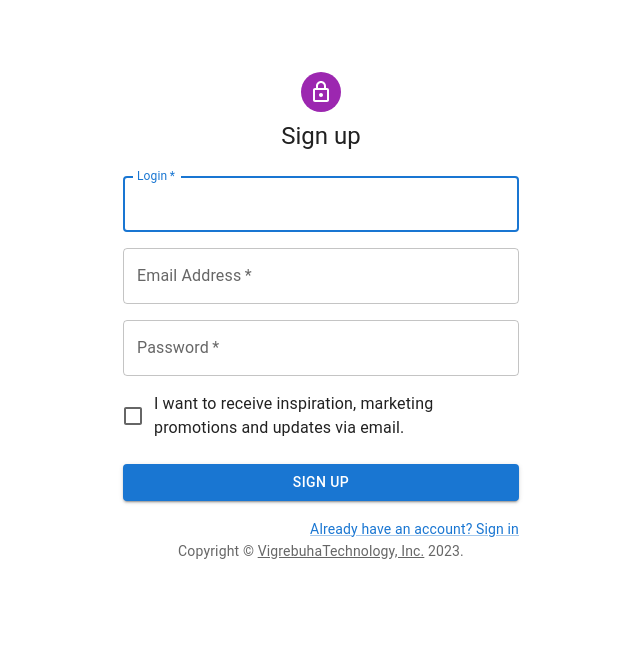
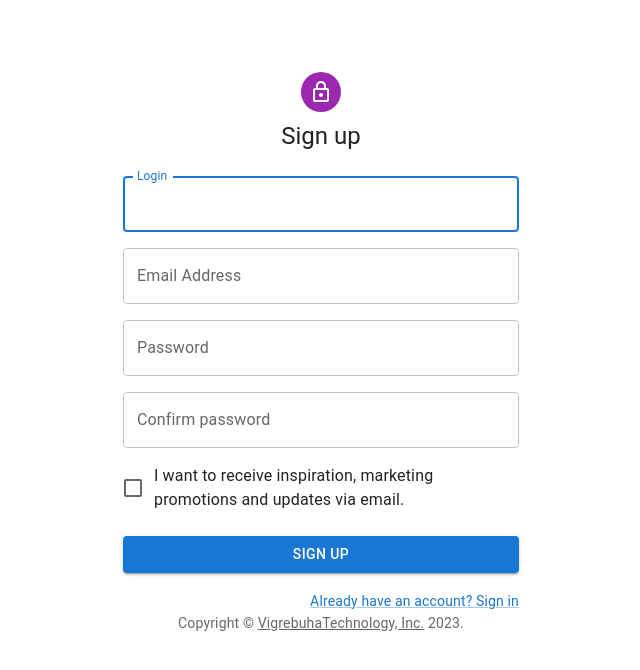
Before and after one commit to sofrin/ok-mom, a React (Vite) app: page /SignUp in a window 1280 px wide. Shown: the top 670 px of the page, without its empty margins (319-959 px from the left). Built offline with nearby package versions, Linux system fonts and the light colour scheme.

Commit message:
added SignUp validation

```diff
--- a/package.json
+++ b/package.json
@@ -12,11 +12,14 @@
   "dependencies": {
     "@emotion/react": "^11.11.1",
     "@emotion/styled": "^11.11.0",
+    "@hookform/resolvers": "^3.3.1",
     "@mui/icons-material": "^5.14.8",
     "@mui/material": "^5.14.8",
     "react": "^18.2.0",
     "react-dom": "^18.2.0",
-    "react-router-dom": "^6.15.0"
+    "react-hook-form": "^7.46.1",
+    "react-router-dom": "^6.15.0",
+    "zod": "^3.22.2"
   },
   "devDependencies": {
     "@types/react": "^18.2.15",
--- a/src/pages/Landing.tsx
+++ b/src/pages/Landing.tsx
@@ -75,11 +75,9 @@ export const Landing = () => {
           <li><NavLink className=" font-medium text-xl   text-black  " to="/">Mobile app</NavLink></li>
           <li><NavLink className=" font-medium text-xl   text-black " to="/">Community</NavLink></li>
           <li><NavLink className=" font-medium text-xl   text-black " to="/">Company</NavLink></li>
-
         </ul>
         <p className="opacity-80 w-[240px] "> © VigrebuhaTechnology, Inc. 2023. We love our users!</p>
       </nav>
     </footer>
-
   </>;
 };
--- a/src/pages/SIgnUp.tsx
+++ b/src/pages/SIgnUp.tsx
@@ -1,4 +1,3 @@
-import * as React from 'react';
 import Avatar from '@mui/material/Avatar';
 import Button from '@mui/material/Button';
 import CssBaseline from '@mui/material/CssBaseline';
@@ -13,6 +12,22 @@ import Typography from '@mui/material/Typography';
 import Container from '@mui/material/Container';
 import { createTheme, ThemeProvider } from '@mui/material/styles';
 import { useNavigate } from 'react-router-dom';
+import { useForm } from 'react-hook-form';
+import { z } from 'zod'
+import { zodResolver } from '@hookform/resolvers/zod';
+
+
+const signUpSchema = z.object({
+  login: z.string(),
+  email: z.string().email(),
+  password: z.string().min(10, "Password must be atleast 10 characters"),
+  confirmPassword: z.string()
+}).refine(data => data.password === data.confirmPassword, {
+  message: 'Passwords must match',
+  path: ['confirmPassword']
+})
+type signUpSchema = z.infer<typeof signUpSchema>
+
 
 function Copyright() {
   return (
@@ -29,32 +44,27 @@ function Copyright() {
 
 // TODO remove, this demo shouldn't need to reset the theme.
 const defaultTheme = createTheme();
+export default function SignUp() {
+  const { register, handleSubmit, formState: { errors, isSubmitting }, } = useForm<signUpSchema>({ resolver: zodResolver(signUpSchema) })
 
-export default function SignUp() {
   const navigate = useNavigate()
-  const handleSubmit = (event: React.FormEvent<HTMLFormElement>) => {
-    event.preventDefault();
-    const data = new FormData(event.currentTarget);
-    const json = JSON.stringify(Object.fromEntries(data));
-    console.log(
-      json
-    );
-    try {
-      fetch('https://64f8d138824680fd21801557.mockapi.io/users', {
-        method: 'POST',
-        headers: { 'content-type': 'application/json' },
-        // Send your data in the request body as JSON
-        body: json
-      })
-    } catch (error) {
-      console.log(error);
-    } finally {
+
+  const onSubmit = async (data: signUpSchema) => {
+    const response = await fetch('https://64f8d138824680fd21801557.mockapi.io/users', {
+      method: 'POST',
+      headers: { 'content-type': 'application/json' },
+      // Send your data in the request body as JSON
+      body: JSON.stringify(data)
+    })
+    if (response.ok) {
+      alert('Form submited successfully')
       navigate('/Home')
+      return
+    } else {
+      alert('Form submition failed')
+      return
     }
-
-
-  };
-
+  }
   return (
     <ThemeProvider theme={defaultTheme}>
       <Container component="main" maxWidth="xs">
@@ -73,13 +83,16 @@ export default function SignUp() {
           <Typography component="h1" variant="h5">
             Sign up
           </Typography>
-          <Box component="form" noValidate onSubmit={handleSubmit} sx={{ mt: 3 }}>
+          <Box component="form" noValidate onSubmit={handleSubmit(onSubmit)} sx={{ mt: 3 }}>
             <Grid container spacing={2}>
               <Grid item xs={12} >
                 <TextField
+                  {...register('login', {
+                    required: "login is required"
+                  })}
                   autoComplete="login"
                   name="login"
-                  required
+
                   fullWidth
                   id="login"
                   label="Login"
@@ -89,7 +102,10 @@ export default function SignUp() {
 
               <Grid item xs={12}>
                 <TextField
-                  required
+                  {...register('email', {
+                    required: "email is required"
+                  })}
+
                   fullWidth
                   id="email"
                   label="Email Address"
@@ -99,7 +115,10 @@ export default function SignUp() {
               </Grid>
               <Grid item xs={12}>
                 <TextField
-                  required
+                  {...register('password', {
+                    required: "passwird is required"
+                  })}
+
                   fullWidth
                   name="password"
                   label="Password"
@@ -109,13 +128,31 @@ export default function SignUp() {
                 />
               </Grid>
               <Grid item xs={12}>
+                <TextField
+                  {...register('confirmPassword', {
+                    required: "password is required",
+                  })}
+                  fullWidth
+                  name="confirmPassword"
+                  label="Confirm password"
+                  type="password"
+                  id="confirmPassword"
+                />
+                {errors.email && <p className='text-red-500'> {`${errors.email.message}`}</p>}
+                {errors.password && <p className='text-red-500'> {`${errors.password.message}`}</p>}
+                {errors.confirmPassword && <p className='text-red-500'> {`${errors.confirmPassword.message}`}</p>}
+              </Grid>
+
+              <Grid item xs={12}>
                 <FormControlLabel
                   control={<Checkbox value="allowExtraEmails" color="primary" />}
                   label="I want to receive inspiration, marketing promotions and updates via email."
                 />
               </Grid>
             </Grid>
+
             <Button
+              disabled={isSubmitting}
               type="submit"
               fullWidth
               variant="contained"
```
Also changed, not shown: 1 other file (tests, documents, lock files or other folders).
